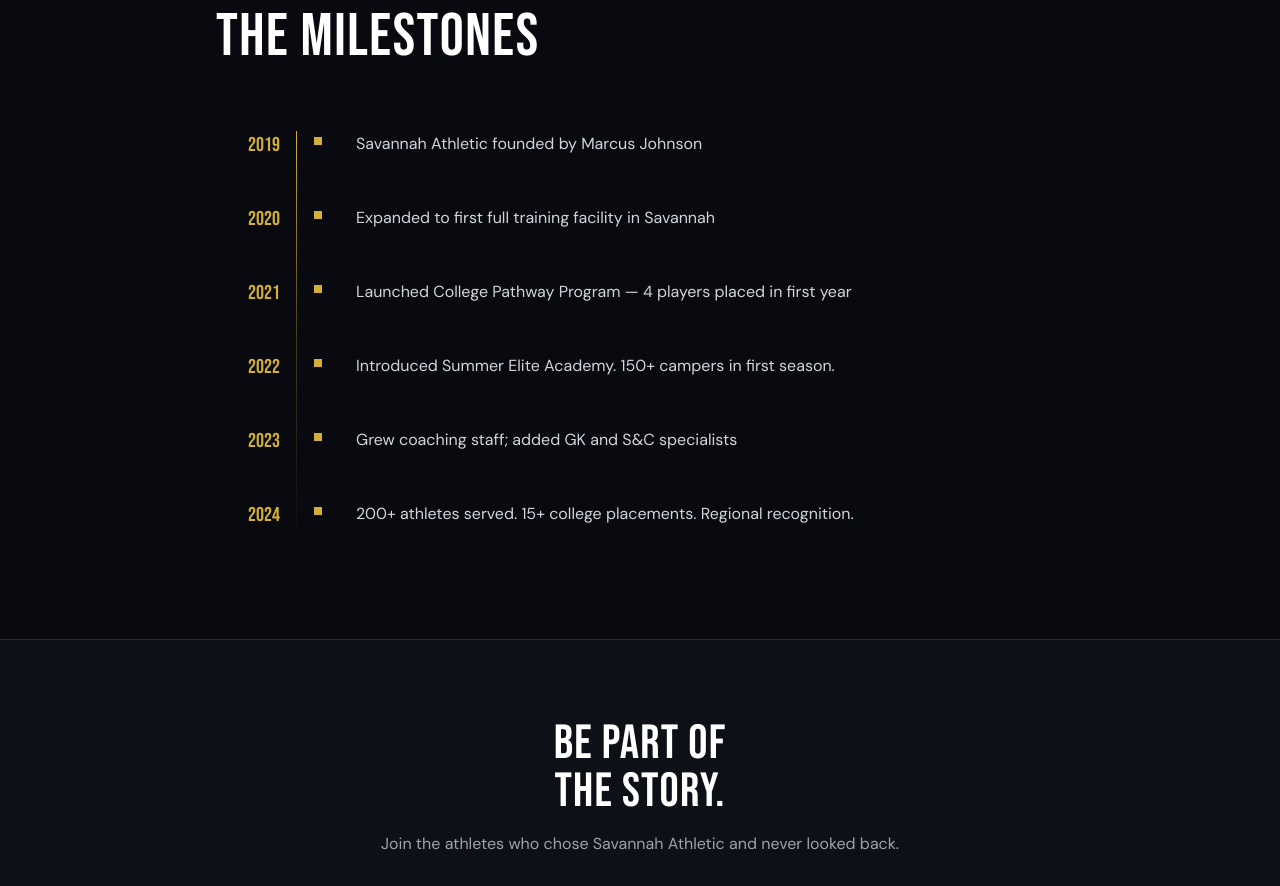
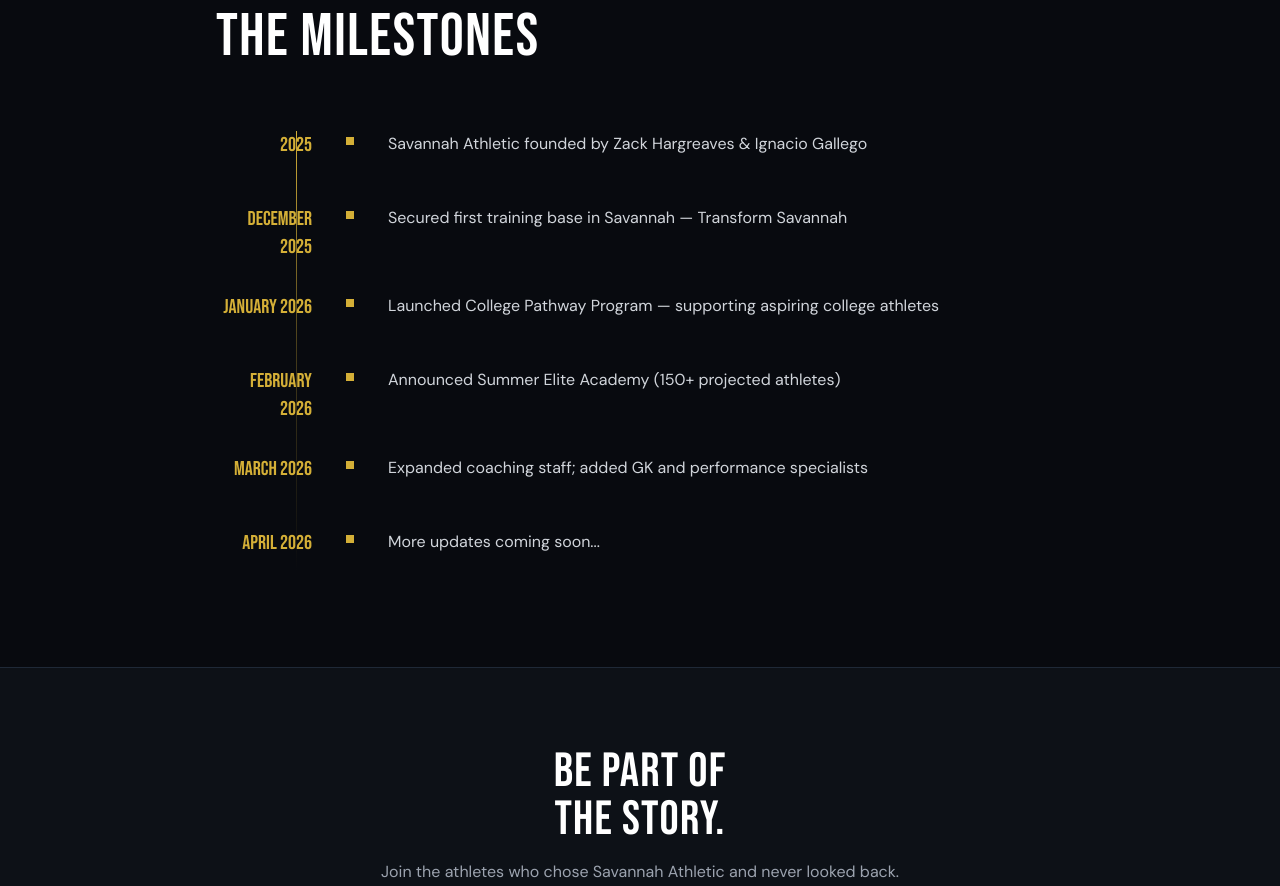
Before and after one commit to savannahathleticacademy-sys/savannah-athletic, a React (Vite) app: page /about in a window 1280 px wide. Shown: the part 2060-2946 px from the top of the page. Built offline with nearby package versions, Linux system fonts and the light colour scheme; a web font is replaced by a local one.

Commit message:
Update About.jsx

```diff
--- a/src/About.jsx
+++ b/src/About.jsx
@@ -9,12 +9,12 @@
 ]
 
 const milestones = [
-  { year: '2019', event: 'Savannah Athletic founded by Marcus Johnson' },
-  { year: '2020', event: 'Expanded to first full training facility in Savannah' },
-  { year: '2021', event: 'Launched College Pathway Program — 4 players placed in first year' },
-  { year: '2022', event: 'Introduced Summer Elite Academy. 150+ campers in first season.' },
-  { year: '2023', event: 'Grew coaching staff; added GK and S&C specialists' },
-  { year: '2024', event: '200+ athletes served. 15+ college placements. Regional recognition.' },
+  { year: '2025', event: 'Savannah Athletic founded by Zack Hargreaves & Ignacio Gallego' },
+  { year: 'December 2025', event: 'Secured first training base in Savannah — Transform Savannah' },
+  { year: 'January 2026', event: 'Launched College Pathway Program — supporting aspiring college athletes' },
+  { year: 'February 2026', event: 'Announced Summer Elite Academy (150+ projected athletes)' },
+  { year: 'March 2026', event: 'Expanded coaching staff; added GK and performance specialists' },
+  { year: 'April 2026', event: 'More updates coming soon...' },
 ]
 
 export default function About() {
@@ -105,7 +105,7 @@
             <div className="space-y-8">
               {milestones.map((m) => (
                 <div key={m.year} className="flex items-start gap-8">
-                  <div className="flex-shrink-0 text-right w-16 hidden sm:block">
+                  <div className="flex-shrink-0 text-right w-24 hidden sm:block">
                     <span className="font-display text-gold text-xl">{m.year}</span>
                   </div>
                   <div className="relative hidden sm:flex items-center justify-center flex-shrink-0 mt-1">
```
